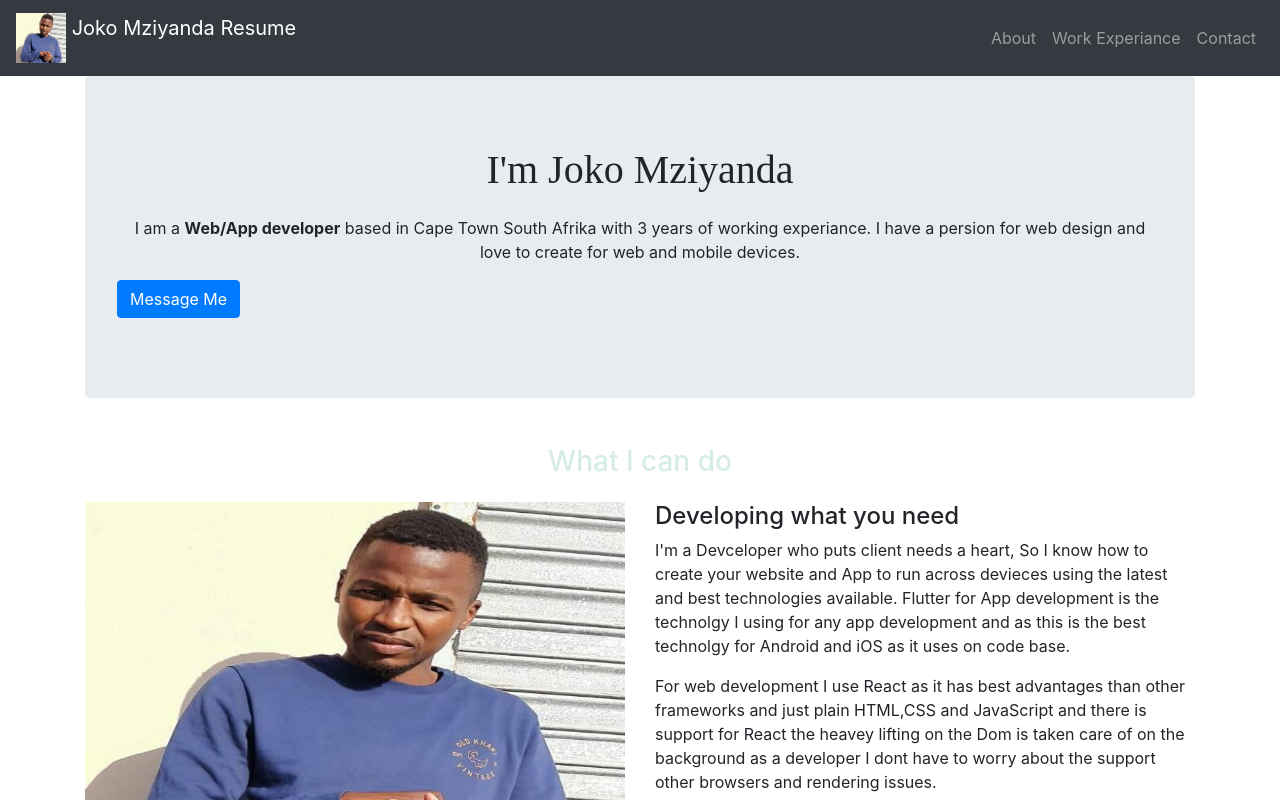
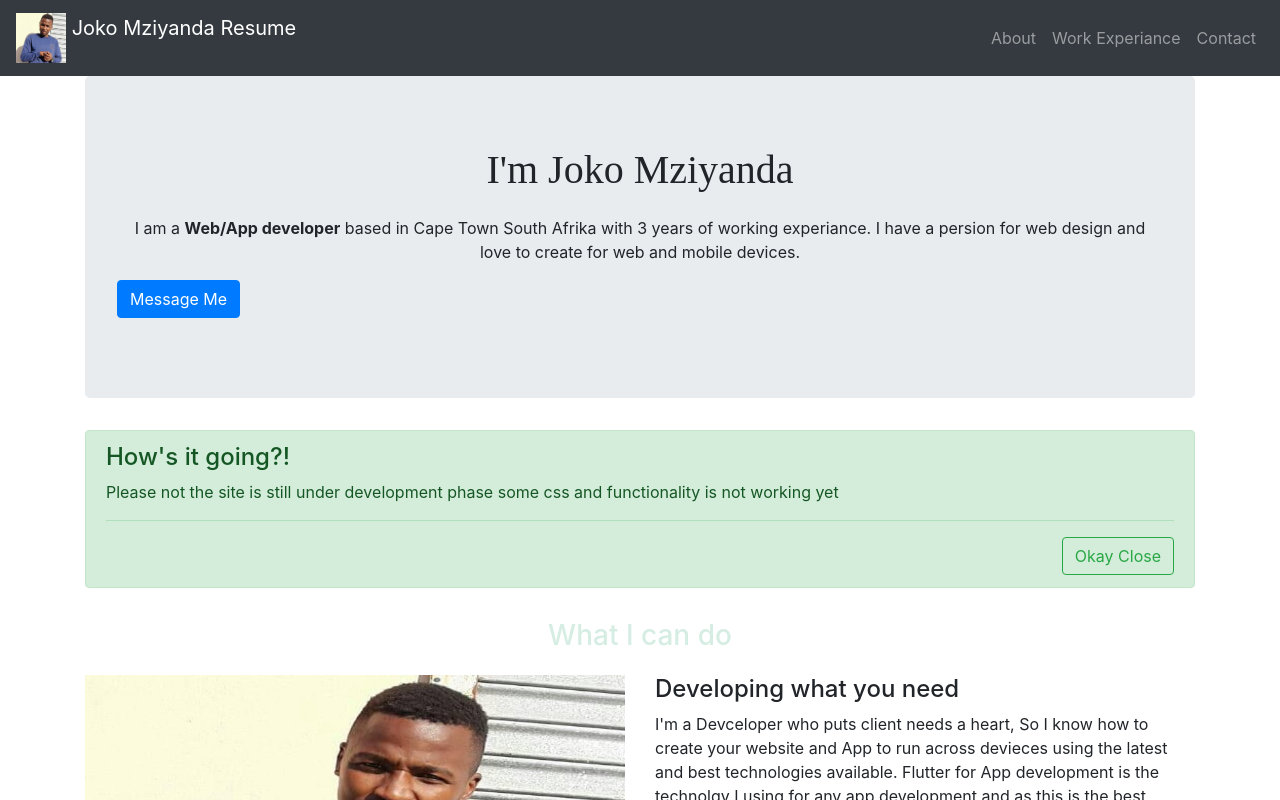
Before and after one commit to mziyandajoko/resume, a React (Create React App) app: page / in a window 1280 px wide. Shown: the top 800 px of the page. Built offline with nearby package versions, Linux system fonts and the light colour scheme.

Commit message:
adds alert box

```diff
--- /dev/null
+++ b/src/components/Alert.jsx
@@ -0,0 +1,30 @@
+import React ,{useState} from 'react';
+import {  Button,Alert } from "react-bootstrap";
+
+
+
+
+function AlertDismissible() {
+    const [show, setShow] = useState(true);
+
+    return (
+      <>
+        <Alert show={show} variant="success">
+          <Alert.Heading>How's it going?!</Alert.Heading>
+          <p>
+            Please not the site is still under development phase some css and functionality is not working yet
+          </p>
+          <hr />
+          <div className="d-flex justify-content-end">
+            <Button onClick={() => setShow(false)} variant="outline-success">
+              Okay Close
+            </Button>
+          </div>
+        </Alert>
+
+      </>
+    );
+  }
+
+
+  export default AlertDismissible
--- a/src/pages/About.jsx
+++ b/src/pages/About.jsx
@@ -1,6 +1,7 @@
 import React, { Component } from "react";
-import { Row, Col, Button, Jumbotron } from "react-bootstrap";
+import { Row, Col, Button, Jumbotron, } from "react-bootstrap";
 import Footer from "../components/Footer";
+import AlertDismissible from "../components/Alert";
 import Assets from "../assets/profile.jpg";
 import styled from "styled-components";
 
@@ -54,8 +55,10 @@
 
         </Jumbotron>
         <section>
+          <AlertDismissible />
           <Row>
             <Col>
+
               <CenteredHeader>What I can do</CenteredHeader>
             </Col>
           </Row>
```
